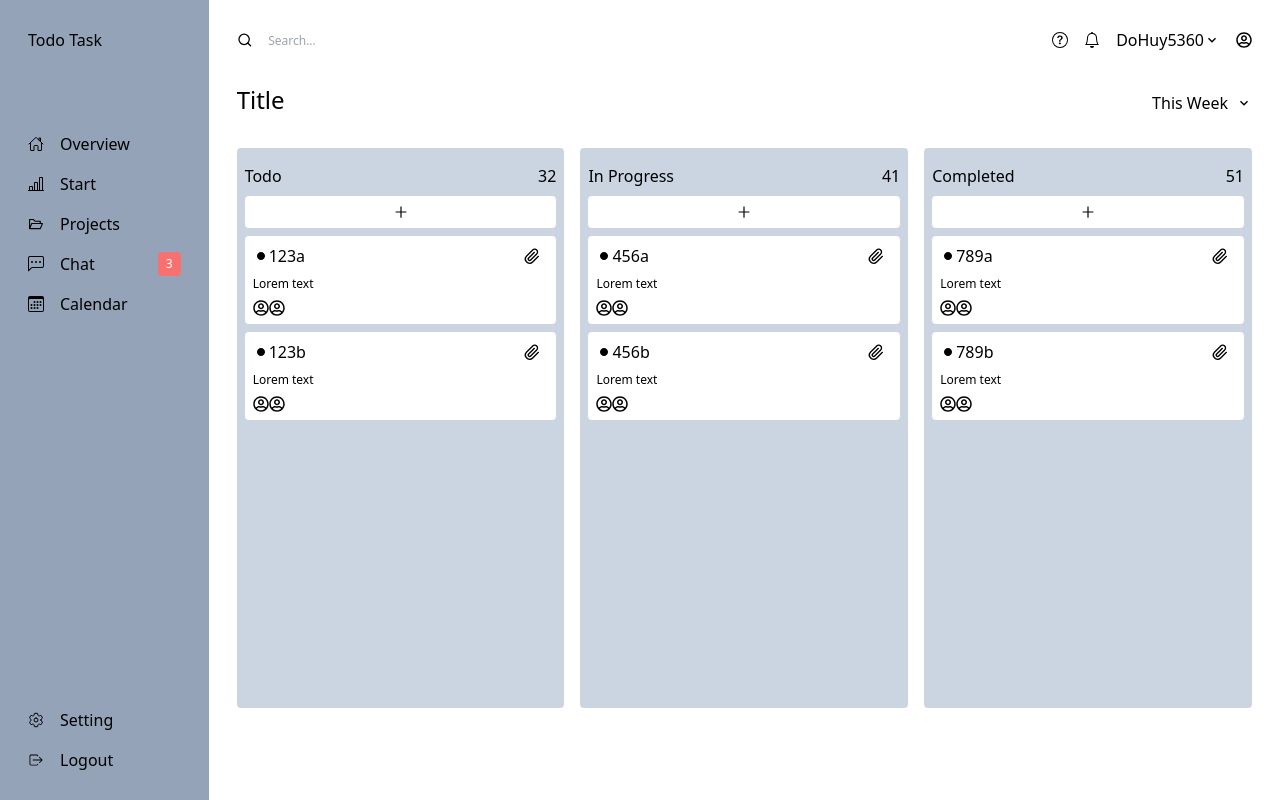
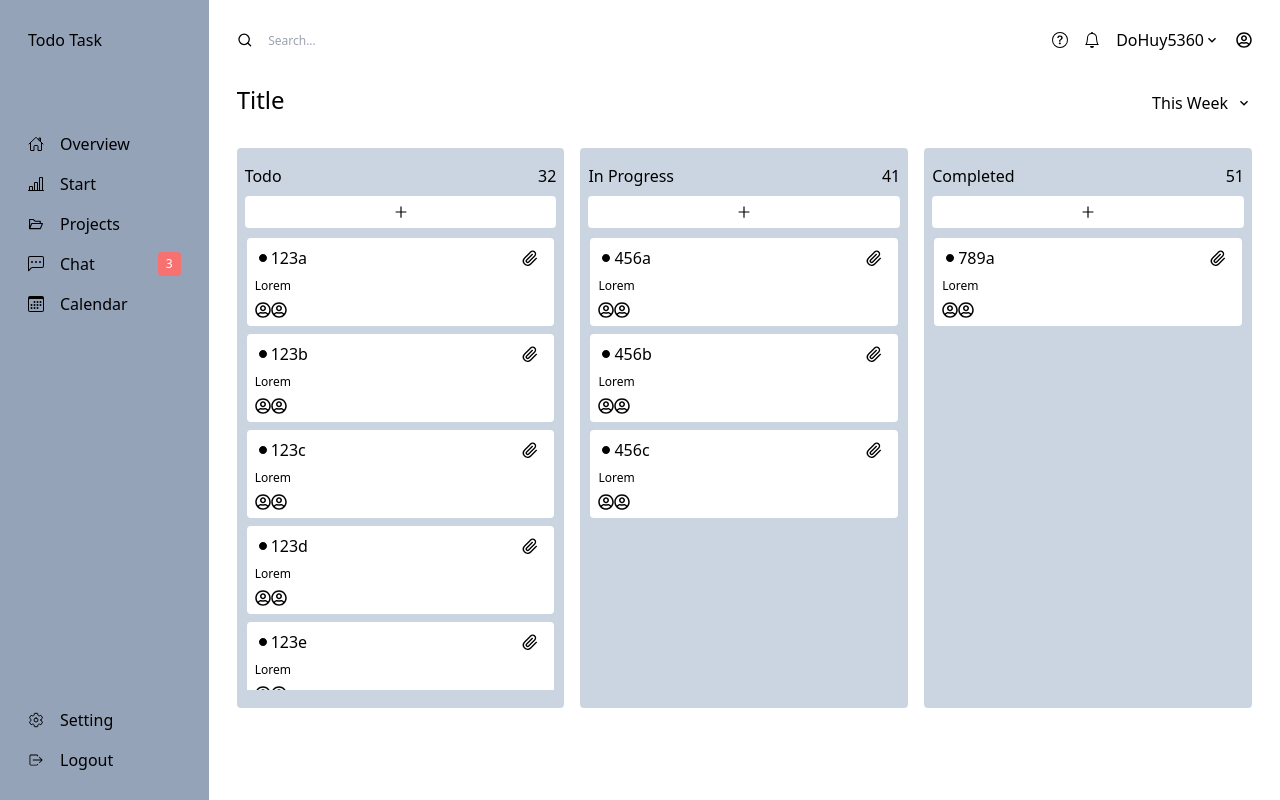
Before and after one commit to DoHuy5360/todo-task, a React (Create React App) app: page / in a window 1280 px wide. Built offline with nearby package versions, Linux system fonts and the light colour scheme.

Commit message:
Rebuild drag and drop

```diff
--- a/src/components/Content/components/Card/card.js
+++ b/src/components/Content/components/Card/card.js
@@ -2,38 +2,18 @@ import { useRef, useEffect } from "react";
 import { GoPrimitiveDot } from "react-icons/go";
 import { GrAttachment } from "react-icons/gr";
 import { FaRegUserCircle } from "react-icons/fa";
-function Card({ title, description }) {
-	useEffect(() => {
-		let cloneCard;
-		let originCard;
-		const cards = document.querySelectorAll(".card");
-		cards.forEach((card) => {
-			card.addEventListener("dragstart", (e) => {
-				originCard = card;
-				cloneCard = originCard.cloneNode(true);
-				originCard.classList.add("opacity-0");
-				originCard.id = "grabbingCard";
-				originCard.parentNode.appendChild(cloneCard);
-			});
-			card.addEventListener("drag", (e) => {
-				Object.assign(cloneCard.style, {
-					position: "fixed",
-					top: `${e.pageY}px`,
-					left: `${e.pageX}px`,
-					boxShadow: "0 0.125rem 0.25rem #939393",
-					zIndex: 9999,
-					transform: "translate(-100%, -100%)",
-				});
-			});
-			card.addEventListener("dragend", (e) => {
-				originCard.removeAttribute("id");
-				originCard.classList.remove("opacity-0");
-				cloneCard.remove();
-			});
-		});
-	}, []);
+function Card({ title, description, id }) {
+	const card = useRef();
+	function handleDragStart(e) {
+		e.dataTransfer.setData("Text", e.target.id);
+		console.log(`Dragged: %c${title}`, "color: green; font-weight: bold");
+		card.current.classList.add("opacity-0");
+	}
+	function handleDragEnd() {
+		card.current.classList.remove("opacity-0");
+	}
 	return (
-		<div draggable className="card relative flex flex-col gap-2 py-2 pl-2 pr-4 rounded bg-white cursor-grab">
+		<div id={id} ref={card} onDragStart={handleDragStart} onDragEnd={handleDragEnd} draggable className="card relative flex flex-col gap-2 py-2 pl-2 pr-4 rounded bg-white cursor-grab">
 			<div className="flex items-center justify-between gap-2">
 				<div className="flex items-center">
 					<div>
--- a/src/components/Content/components/StatusColumn/statusColumn.js
+++ b/src/components/Content/components/StatusColumn/statusColumn.js
@@ -1,36 +1,39 @@
-import { useEffect } from "react";
+import { useEffect, useRef } from "react";
 import { AiOutlinePlus } from "react-icons/ai";
-function StatusColumn({ name, amountCard, children }) {
-	useEffect(() => {
-		const dropFields = document.querySelectorAll(".dropField");
-		dropFields.forEach((field) => {
-			field.addEventListener("dragover", (e) => {
-				e.preventDefault();
-				field.classList.add("bg-slate-100");
-			});
-			field.addEventListener("dragleave", (e) => {
-				e.preventDefault();
-				field.classList.remove("bg-slate-100");
-			});
-			field.addEventListener("drop", (e) => {
-				const cards = field.querySelectorAll(".card:not(#grabbingCard)");
-				const grabbingCard = document.getElementById("grabbingCard");
-				cards.forEach((card) => {
-					const cardIndex = card.getBoundingClientRect();
-					const orderIndex = e.clientY - cardIndex.top - cardIndex.height / 2;
-					if (orderIndex < 0) {
-						field.insertBefore(grabbingCard, card);
-						console.log(1);
-					} else {
-						field.appendChild(grabbingCard);
-						console.log(2);
-					}
-				});
-				field.appendChild(grabbingCard);
-				field.classList.remove("bg-slate-100");
-			});
-		});
-	}, []);
+import Card from "../Card/Card";
+
+const listcard = [
+	[
+		{ title: "123a", description: "Lorem" },
+		{ title: "123b", description: "Lorem" },
+		{ title: "123c", description: "Lorem" },
+		{ title: "123d", description: "Lorem" },
+		{ title: "123e", description: "Lorem" },
+	],
+	[
+		{ title: "456a", description: "Lorem" },
+		{ title: "456b", description: "Lorem" },
+		{ title: "456c", description: "Lorem" },
+	],
+	[{ title: "789a", description: "Lorem" }],
+];
+
+function StatusColumn({ name, amountCard, id }) {
+	const column = useRef();
+	function handleDragOver(e) {
+		e.preventDefault();
+		column.current.classList.add("border-slate-600");
+	}
+	function handleDragLeave(e) {
+		column.current.classList.remove("border-slate-600");
+	}
+	function handleDrop(e) {
+		console.log(`Droped to: %c${name}`, "color: blue; font-weight: bold");
+		column.current.classList.remove("border-slate-600");
+		const cardId = e.dataTransfer.getData("Text");
+		const cardSelected = document.getElementById(cardId);
+		column.current.appendChild(cardSelected);
+	}
 	return (
 		<div className="flex flex-col gap-2 bg-slate-300 w-full p-2 rounded h-[560px] pb-4 overflow-hidden">
 			<div className="select-none">
@@ -43,11 +46,17 @@ function StatusColumn({ name, amountCard, children }) {
 				</div>
 			</div>
 			<div
-				className="dropField flex flex-col gap-2 overflow-y-scroll h-full
+				ref={column}
+				onDragOver={handleDragOver}
+				onDragLeave={handleDragLeave}
+				onDrop={handleDrop}
+				className="dropField flex flex-col gap-2 overflow-y-scroll h-full border-2 border-transparent
 				scrollbar hover:scrollbar-thumb-slate-400 scrollbar-track-transparent scrollbar-thin
 				scrollbar-thumb-rounded-full scrollbar-track-rounded-full duration-100 ease-linear"
 			>
-				{children}
+				{listcard[id].map((card, idx) => (
+					<Card title={card.title} description={card.description} key={"card-" + id + "-" + idx} id={"card-" + id + "-" + idx}></Card>
+				))}
 			</div>
 		</div>
 	);
--- a/src/components/Content/content.js
+++ b/src/components/Content/content.js
@@ -1,6 +1,5 @@
 import { MdKeyboardArrowDown } from "react-icons/md";
 import StatusColumn from "./components/StatusColumn/statusColumn.js";
-import Card from "./components/Card/card.js";
 function Content() {
 	return (
 		<div className="overflow-hidden">
@@ -14,18 +13,9 @@ function Content() {
 				</div>
 			</div>
 			<div className="flex gap-4 h-full">
-				<StatusColumn name="Todo" amountCard="32">
-					<Card title="123a" description="Lorem text"></Card>
-					<Card title="123b" description="Lorem text"></Card>
-				</StatusColumn>
-				<StatusColumn name="In Progress" amountCard="41">
-					<Card title="456a" description="Lorem text"></Card>
-					<Card title="456b" description="Lorem text"></Card>
-				</StatusColumn>
-				<StatusColumn name="Completed" amountCard="51">
-					<Card title="789a" description="Lorem text"></Card>
-					<Card title="789b" description="Lorem text"></Card>
-				</StatusColumn>
+				<StatusColumn name="Todo" amountCard="32" id="0"></StatusColumn>
+				<StatusColumn name="In Progress" amountCard="41" id="1"></StatusColumn>
+				<StatusColumn name="Completed" amountCard="51" id="2"></StatusColumn>
 			</div>
 		</div>
 	);
```
